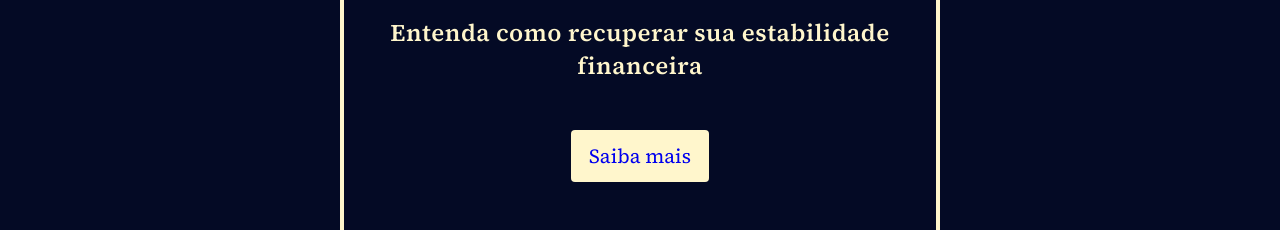
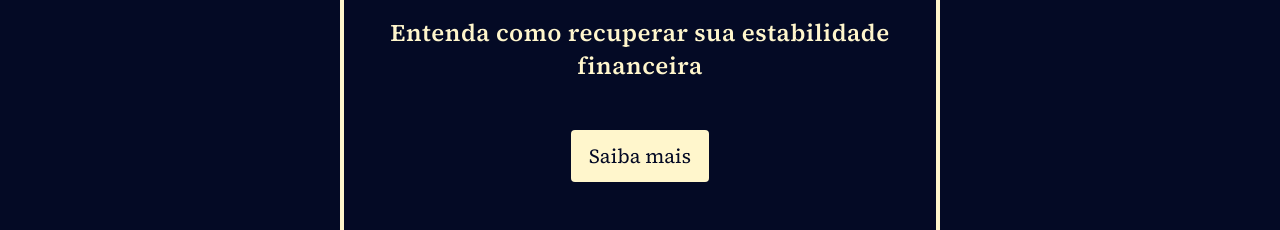
Before and after one commit to leafartech/vincita, a Next.js app: page / in a window 1280 px wide. Shown: the part 1500-1730 px from the top of the page. Built offline with nearby package versions, Linux system fonts and the light colour scheme.

Commit message:
Update index.js

```diff
--- a/src/screens/HomeScreen/index.js
+++ b/src/screens/HomeScreen/index.js
@@ -29,7 +29,7 @@ export default function HomeScreen() {
                     <div className={ styles.border }>
                         <Title tag="h2">Entenda como recuperar sua estabilidade financeira</Title>
                         <div className={ styles.btn }>
-                            <Link href="/repactuacao">Saiba mais</Link>
+                            <Link href="/repactuacao" style={{ color: 'var(--main-color)'}}>Saiba mais</Link>
                         </div>
                     </div>
                 </Section>
```
